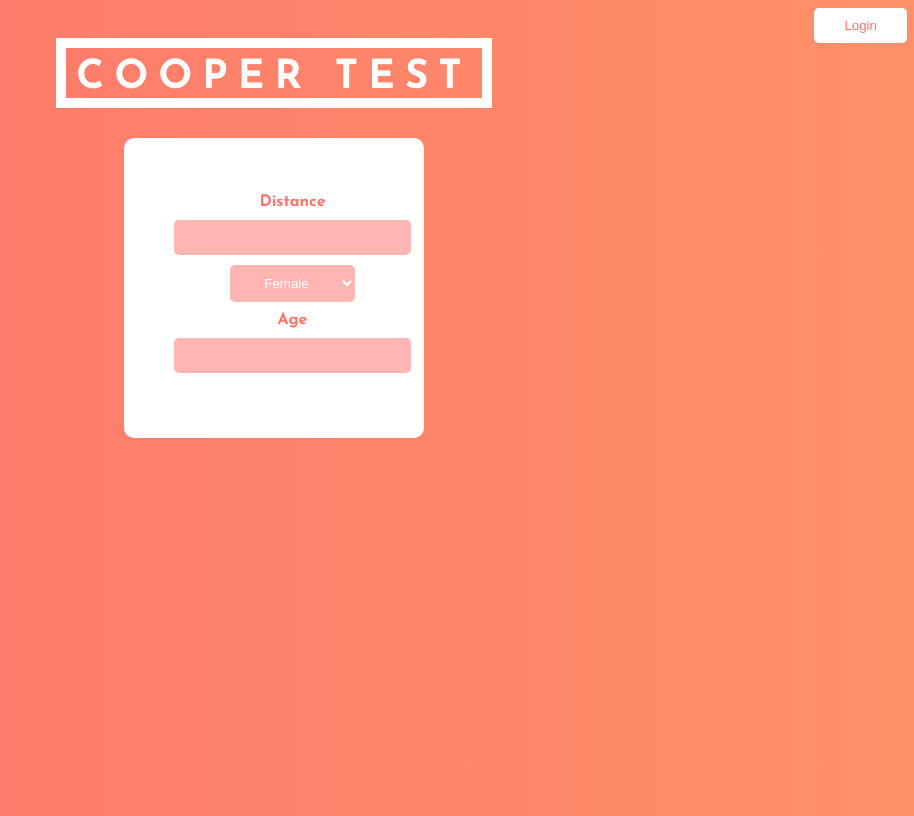
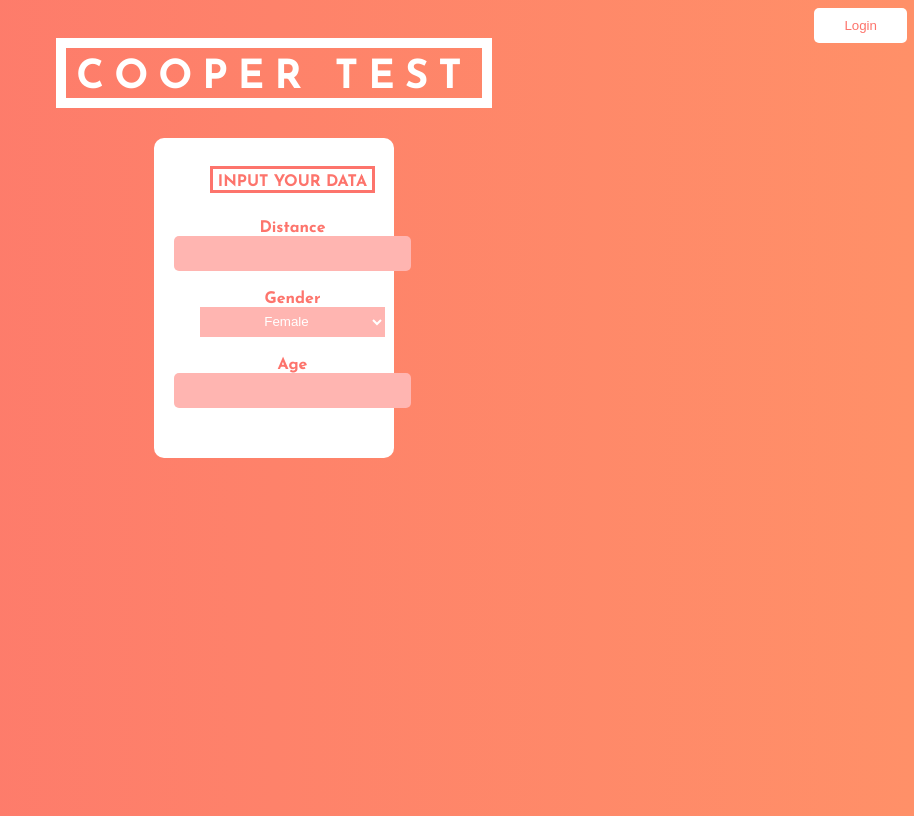
Before and after one commit to pedbr/cooper_client, a React (Create React App) app: page / in a window 1280 px wide. Shown: the whole page, without its empty margins (366-1280 px from the left). Built offline with nearby package versions, Linux system fonts and the light colour scheme.

Commit message:
adds more styling to input data form

```diff
--- a/src/App.css
+++ b/src/App.css
@@ -53,7 +53,7 @@ body {
   border-radius:10px;
   height: 80vh;
   width: 200px;
-  padding: 50px;
+  padding: 20px;
 }
 
 .login-form{
@@ -65,6 +65,7 @@ body {
 }
 
 .login-form-title {
+  margin-top: 30px;
   padding-left:20px;
   padding-right:20px;
   padding-top: 6px;
@@ -130,12 +131,36 @@ body {
   color:#fd746c;
   background: white;
   border-radius:10px;
-  height: 200px;
+  height: 280px;
   width: 200px;
-  padding: 50px;
+  padding: 20px;
   font-family: 'Josefin Sans', sans-serif;
 }
 
 .input-data-element{
-  margin-bottom: 10px;
+  margin-bottom: 20px;
+  display: flex;
+  flex-wrap: wrap;
+  flex-direction: column;
+  justify-content: center;
+  align-items: center;
+
 }
+
+.input-box-select {
+  text-align:center;
+  background: #ffb5b1;
+  color:white;
+  outline: none;
+  border:none;
+  height: 30px;
+  width: 185px;
+}
+
+.input-form-title {
+  outline: 3px solid;
+  margin-bottom: 30px;
+  padding-top: 5px;
+  padding-right: 5px;
+  padding-left: 5px;
+}
--- a/src/Components/InputFields.js
+++ b/src/Components/InputFields.js
@@ -4,8 +4,9 @@ const InputFields = props => {
   return (
     <div className="input-data-div">
       <div className="input-data-form">
-        <div className="input-data-element">
-          <label>Distance</label>
+        <div className="input-form-title">INPUT YOUR DATA</div>
+        <div className="input-data-label">
+          <div>Distance</div>
         </div>
         <div className="input-data-element">
           <input
@@ -14,9 +15,12 @@ const InputFields = props => {
             onChange={props.inputChangeHandler}
           />
         </div>
+        <div className="input-data-label">
+          <div>Gender</div>
+        </div>
         <div className="input-data-element">
           <select
-            className="input-box"
+            className="input-box-select"
             id="gender"
             onChange={props.inputChangeHandler}
           >
@@ -24,8 +28,8 @@ const InputFields = props => {
             <option value="male">Male</option>
           </select>
         </div>
-        <div className="input-data-element">
-          <label>Age</label>
+        <div className="input-data-label">
+          <div>Age</div>
         </div>
         <div className="input-data-element">
           <input
```
